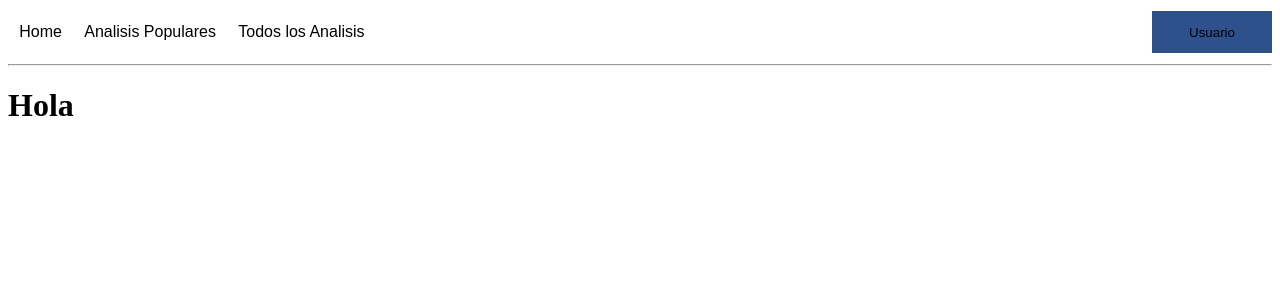
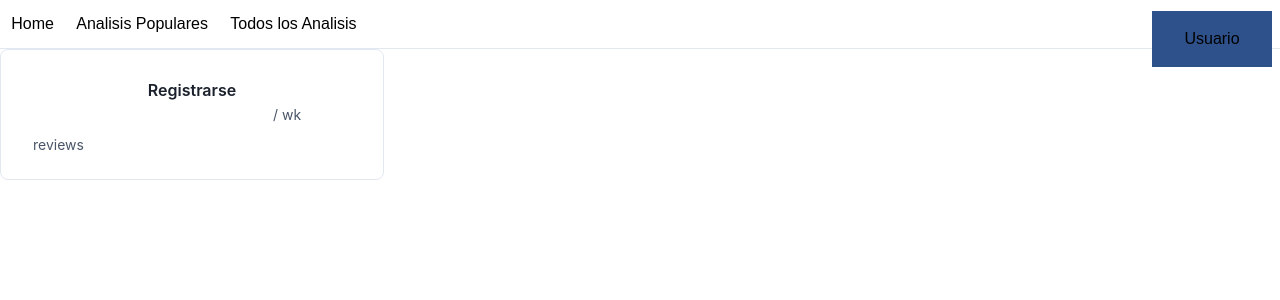
Before and after one commit to faxio/gestorDeNoticias, a React (Create React App) app in the folder frontend/: page /register in a window 1280 px wide. Shown: the top 300 px of the page. Built offline with nearby package versions, Linux system fonts and the light colour scheme.

Commit message:
Nuevo Contenido

```diff
--- a/frontend/package.json
+++ b/frontend/package.json
@@ -3,6 +3,8 @@
   "version": "0.1.0",
   "private": true,
   "dependencies": {
+    "@chakra-ui/icons": "^1.1.1",
+    "@chakra-ui/layout": "^1.5.1",
     "@chakra-ui/react": "^1.7.2",
     "@emotion/react": "^11.6.0",
     "@emotion/styled": "^11.6.0",
--- a/frontend/src/App.js
+++ b/frontend/src/App.js
@@ -1,5 +1,5 @@
 import React, { useEffect } from "react";
-
+import { ChakraProvider } from "@chakra-ui/react"
 
 import Navbar from "./components/Navbar";
 import Register from "./pages/Register";
@@ -15,7 +15,9 @@ function App() {
 */
   return (
     <>
+    <ChakraProvider>
       <Navbar/>
+      </ChakraProvider>
     </>
   );
 }
--- a/frontend/src/components/Navbar.js
+++ b/frontend/src/components/Navbar.js
@@ -44,7 +44,7 @@ const Navbar = () => {
         </div>
       <Routes>
         <Route path="/register" element={<Register/>}/>
-        <Route path="/" render={() => <Home />} />
+        <Route path="/" element={ <Home />} />
         <Route path="/populares" element={<Populares />} />
         <Route path="/analisis" element={<TodosLosAnalisis />} />
         <Route path="/mensajes" element={<Mensajes />} />
--- a/frontend/src/index.js
+++ b/frontend/src/index.js
@@ -2,6 +2,7 @@ import React from 'react';
 import ReactDOM from 'react-dom';
 import './index.css';
 import App from './App';
+import { ChakraProvider } from "@chakra-ui/react"
 
 ReactDOM.render(
   <React.StrictMode>
--- a/frontend/src/pages/Register.js
+++ b/frontend/src/pages/Register.js
@@ -1,11 +1,55 @@
-import React from 'react'
+import React, {useState} from 'react'
+import {Box, Center} from "@chakra-ui/react"
+import {StarIcon} from "@chakra-ui/icons"
 
 const Register = () => {
-    return (
-        <div>
-            <h1>Hola</h1>
-        </div>
-    )
-}
 
-export default Register
+    const [datos, setDatos] = useState({
+        email: "",
+        password: "",
+      });
+      const handleInputChange = (event) => {
+        setDatos({
+          ...datos,
+          [event.target.name]: event.target.value,
+        });
+      };
+
+      return (
+        <Box maxW="sm" borderWidth="1px" borderRadius="lg" overflow="hidden">
+
+          <Box p="6">
+            <Box display="flex" alignItems="baseline">
+
+            </Box>
+
+            <Box
+              mt="1"
+              fontWeight="semibold"
+              as="h4"
+              lineHeight="tight"
+              isTruncated
+
+            >
+             <Center> Registrarse </Center>
+            </Box>
+
+            <Box>
+                    <input />
+              <Box as="span" color="gray.600" fontSize="sm">
+                / wk
+              </Box>
+            </Box>
+
+            <Box display="flex" mt="2" alignItems="center">
+
+              <Box as="span" ml="2" color="gray.600" fontSize="sm">
+                reviews
+              </Box>
+            </Box>
+          </Box>
+        </Box>
+      )
+    }
+
+export default Register;
```
Also changed, not shown: 1 other file (tests, documents, lock files or other folders).
